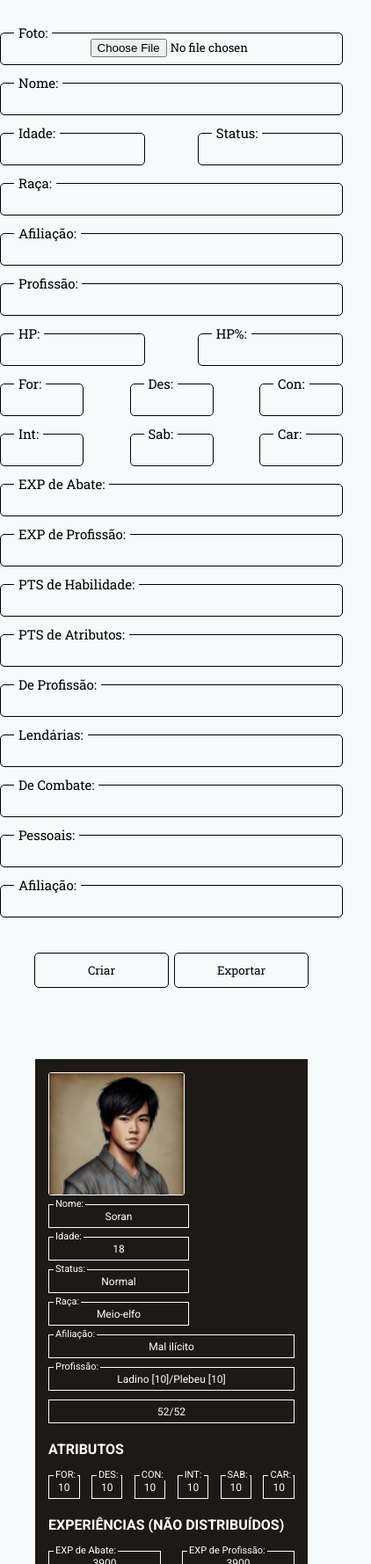
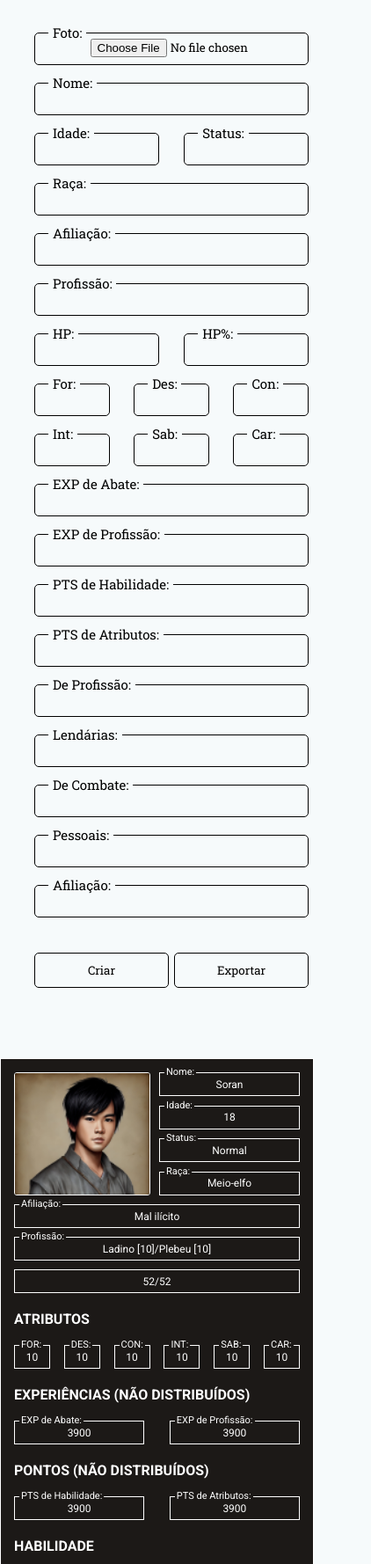
Before and after one commit to jonataslago/jonataslago.github.io, a plain HTML site: page ficha.html in a window 390 px wide. Shown: the part 222-2000 px from the top of the page at 88% size, 422 px wide, since content can reach past the window. Drawn offline with Linux system fonts and the light colour scheme.

Commit message:
Adjust Ficha

```diff
--- a/ficha/css/formulario.css
+++ b/ficha/css/formulario.css
@@ -3,6 +3,7 @@
     flex-direction: column;
     background-color: var(--bg);
     align-items: center;
+    width: 100%;
     gap: 3rem;
 }
 
@@ -18,13 +19,14 @@
     background-color: var(--form-bg);
     gap: 40px;
     border-radius: 10px;
-    width: 100%;
+    width: 80%;
 }
 
 .flow{
     display: flex;
+    flex-wrap: wrap;
     justify-content: space-between;
-    width: 80%;
+    width: 100%;
 }
 
 .lado-1{
@@ -76,7 +78,7 @@
 .hm{
     display: flex;
     justify-content: space-between;
-    width: 80%;
+    width: 100%;
 }
 
 .formulario button{
@@ -145,7 +147,7 @@
     width: 20%;
 }
 
-@media screen and (max-width: 1000px) {
+@media (max-width: 1000px) {
     .dunno{
         display: flex;
         flex-direction: column;
@@ -157,8 +159,7 @@
     }
 
     .flow{
-        flex-direction: column;
-        gap: 20px;
+        row-gap: 20px;
         width: 100%;
     }
 
@@ -167,29 +168,17 @@
     }
 
     .half{
-        width: 42%;
+        width: 40%;
     }
 
     .third{
-        width: 24%;
+        width: 22%;
     }
 
     .down{
-        display: grid;
-        grid-template-rows: repeat(2, 1fr);
-        place-content: center;
+        display: flex;
+        min-width: 100%;
+        row-gap: 3rem;
     }
 
 }
-
-@media screen and (max-width: 400px) {
-
-    .half{
-        width: 38%;
-    }
-
-    .third{
-        width: 20%;
-    }
-
-}
--- a/ficha/css/style.css
+++ b/ficha/css/style.css
@@ -32,6 +32,7 @@ h1, h2, p, body{
 .down{
     display: flex;
     justify-content: space-between;
+    flex-wrap: wrap;
     width: 80%;
 }
 
@@ -40,7 +41,7 @@ h1, h2, p, body{
     flex-direction: column;
     background-color: var(--bg-color);
     max-width: 325px;
-    /* max-height: 932px; */
+    min-width: 325px;
     padding: 15px;
     color: white;
     font-family: var(--font-ficha);
```
Also changed, not shown: ficha.html (+2 -0 lines).
